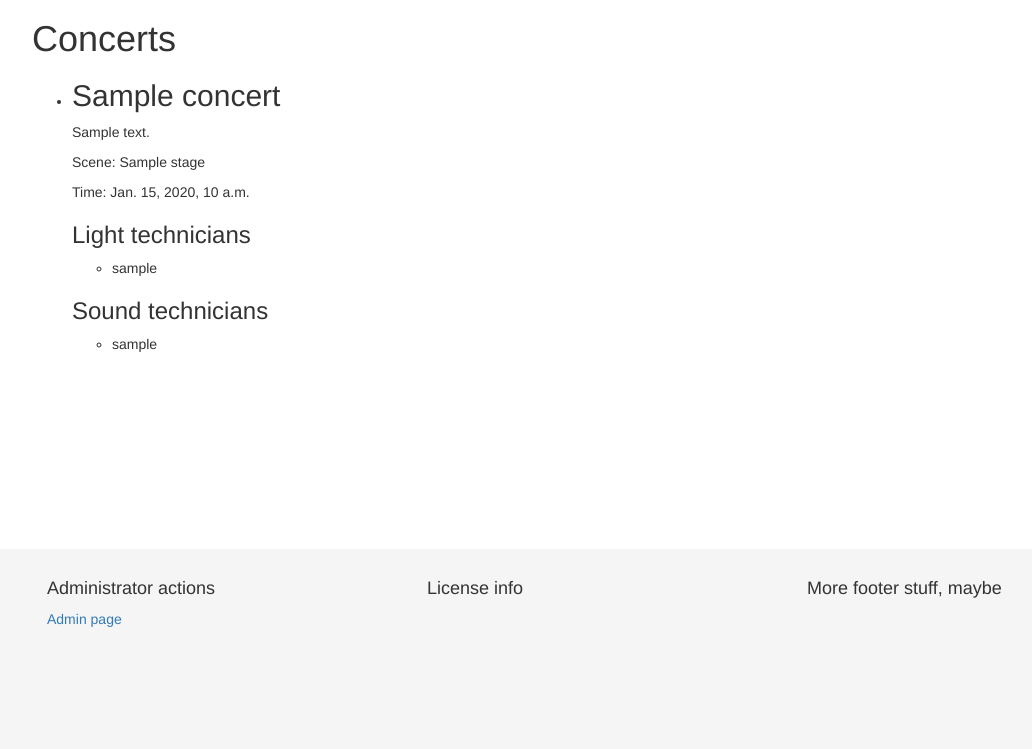
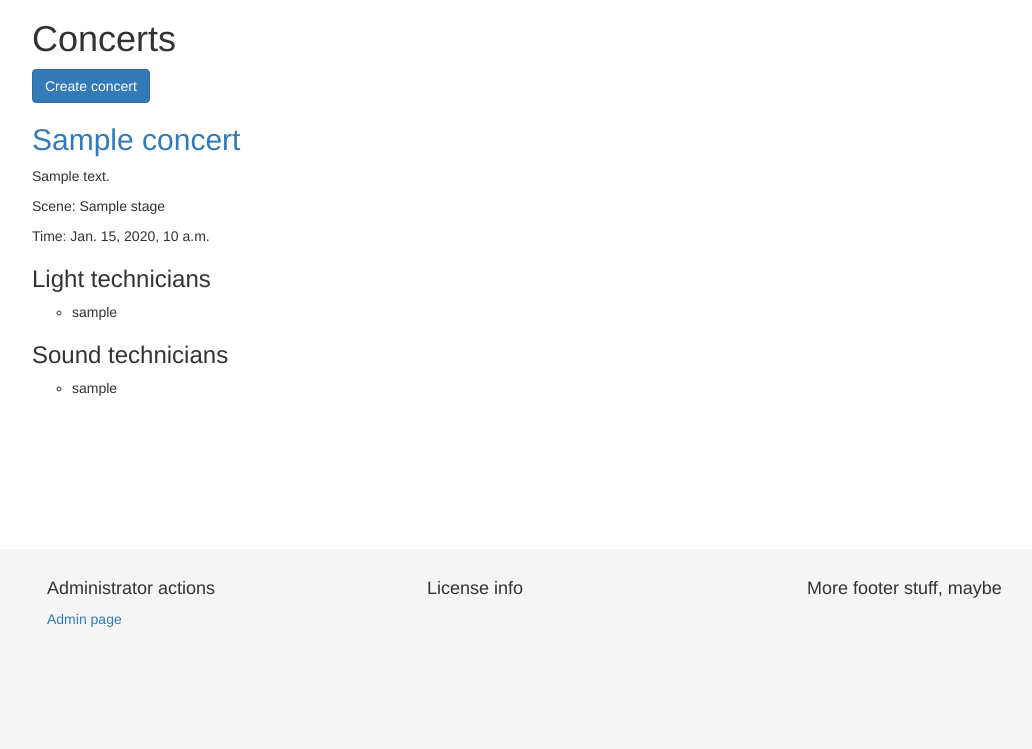
Before and after one commit to dliso/it1901-concert-booking, a Django app: template bands/templates/bands/concert_list.html in a window 1280 px wide. Shown: the part 51-800 px from the top of the page, without its empty margins (38-1070 px from the left). Run offline with Django 3.2, Linux system fonts and the light colour scheme; the template is opened without the code that fills it: values that come from a table or form of the project are taken from there, others are empty; tables that the repository leaves empty hold one stand-in row (values such as "Sample post"); parts of the project's set-up code (start-up, migrations or seed data) failed here and were passed over; some libraries are stand-ins or nearby versions.

Commit message:
Add some buttons

```diff
--- a/bands/templates/bands/concert_card.html
+++ b/bands/templates/bands/concert_card.html
@@ -1,5 +1,7 @@
 <li>
+    <a href="{% url 'concert:detail' Concert.id %}">
         <h2> {{ Concert.name }} </h2>
+    </a>
     <p> {{ Concert.concert_description}} </p>
     <p> Scene: {{ Concert.stage_name }}</p>
     <p> Time: {{ Concert.concert_time }}</p>
--- a/bands/templates/bands/concert_detail.html
+++ b/bands/templates/bands/concert_detail.html
@@ -4,6 +4,10 @@
 {% block content %}
 
 <h1>{{ concert.name }}</h1>
+
+<a class="btn btn-primary" href="{% url 'admin:bands_concert_change' concert.id %}">Edit concert</a>
+<a class="btn btn-danger" href="{% url 'admin:bands_concert_delete' concert.id %}">Delete concert</a>
+
 <h4>Stage: {{ concert.stage_name }}</h4>
 <h4>Time: {{ concert.concert_time }}</h4>
 
--- a/bands/templates/bands/concert_list.html
+++ b/bands/templates/bands/concert_list.html
@@ -4,7 +4,9 @@
 {% block content %}
 <h1>Concerts</h1>
 
-<ul>
+<a class="btn btn-primary" href="{% url 'admin:bands_concert_add' %}">Create concert</a>
+
+<ul class="list-unstyled">
     {% for Concert in concert_list %}
     {% include './concert_card.html' %}
     {% endfor %}
--- a/bands/templates/bands/festival_list.html
+++ b/bands/templates/bands/festival_list.html
@@ -3,6 +3,8 @@
 
 {% block content %}
 <h1>Festivals</h1>
+
+<a class="btn btn-primary" href="{% url 'admin:bands_festival_add' %}">Create festival</a>
 
 <ul class="list-unstyled">
     {% for festival in festival_list %}
```
Lines whose indentation alone changed are shown as unchanged.
